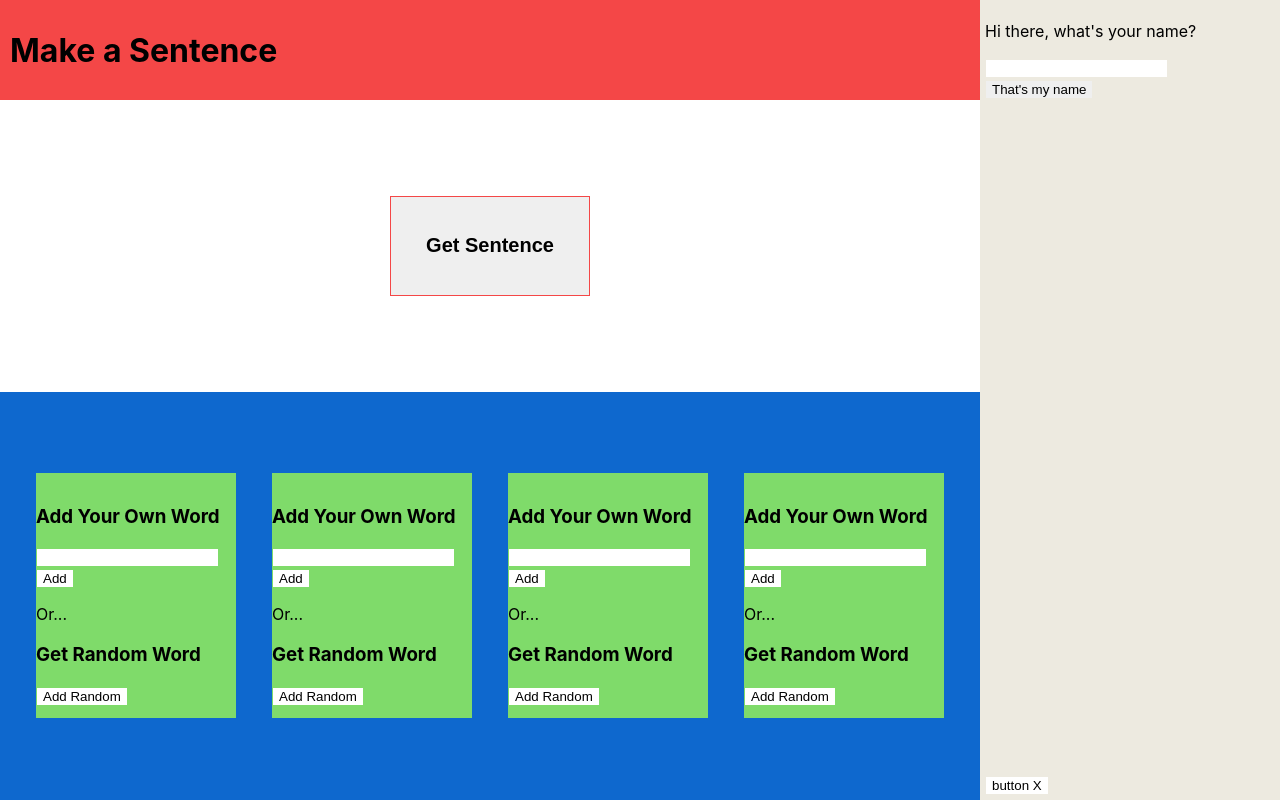
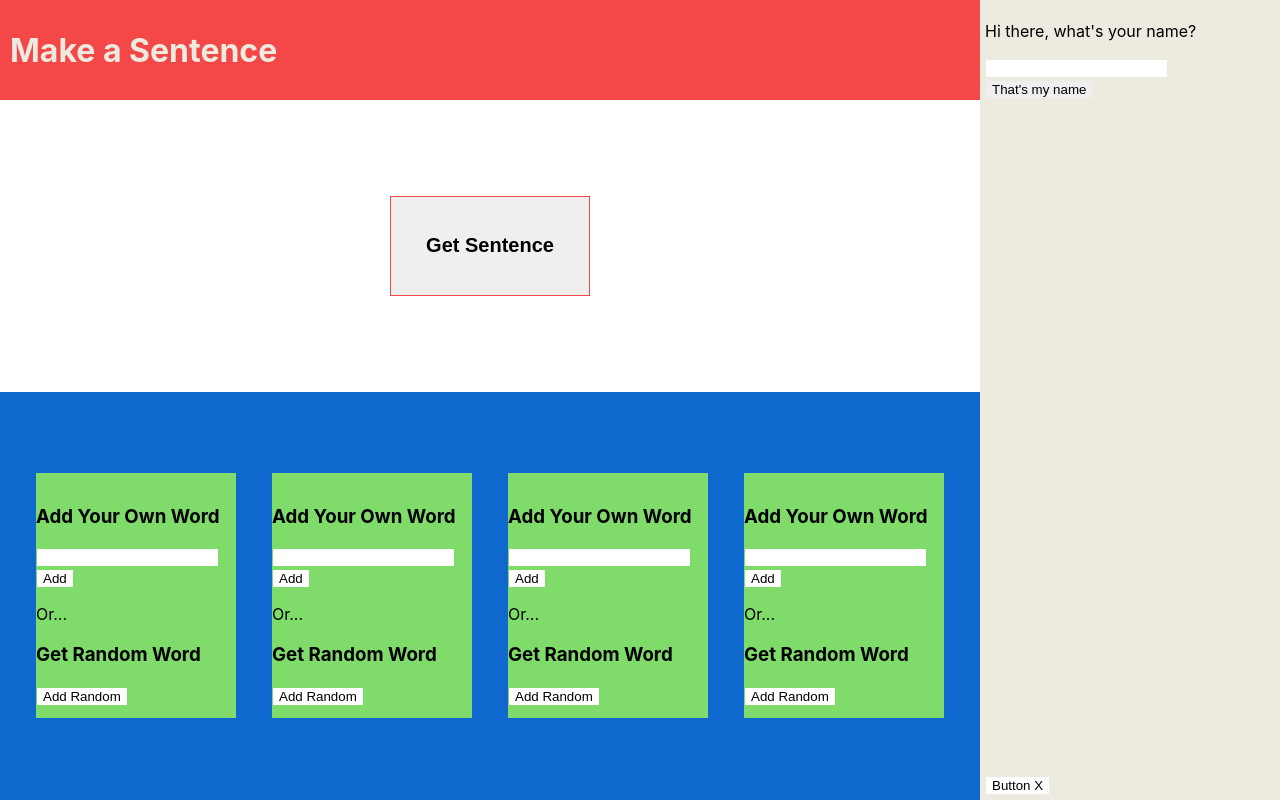
Before and after one commit to elliotcraig25/NoDB, a React (Create React App) app: page / in a window 1280 px wide. Built offline with nearby package versions, Linux system fonts and the light colour scheme.

Commit message:
finished for now

```diff
--- a/src/App.css
+++ b/src/App.css
@@ -31,6 +31,7 @@
 
   .main-body-title {
     background-color: #f44747;
+    color: #EDEAE0;
     height: 100px;
     width: 100%;
     display: flex;
--- a/src/Components/SideComponent/ButtonX.js
+++ b/src/Components/SideComponent/ButtonX.js
@@ -42,7 +42,7 @@ class ButtonX extends Component {
                     </div>
                 ) : (
                     <div className="button-x">
-                        <button onClick={()=>this.changeButtonX()} className="the-button-x">button X</button>
+                        <button onClick={()=>this.changeButtonX()} className="the-button-x">Button X</button>
                     </div>
                 )
                 }
```
